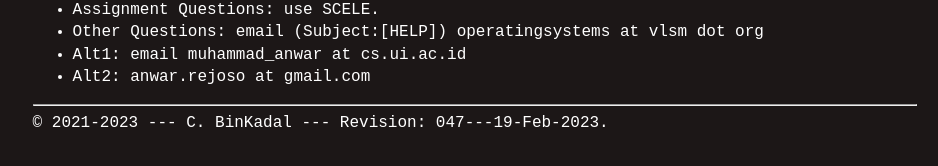
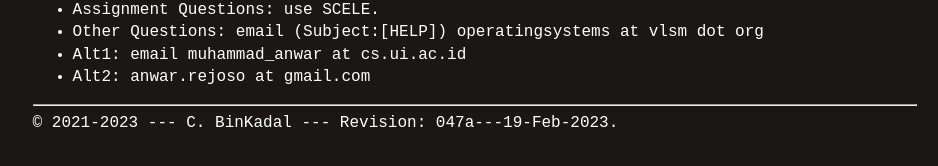
Before and after one commit to os2xx/sysprog, a Jekyll site: the page built from mam.md, in a window 1280 px wide. Shown: the part 269-435 px from the top of the page, without its empty margins (165-1103 px from the left). Built offline with Jekyll 4.4.1, drawn with Linux system fonts in a browser that asks for light colours; our own code applies the rules of GitHub Pages for plain Markdown files.

Commit message:
modified:   _config.yml

```diff
--- a/_config.yml
+++ b/_config.yml
@@ -1,5 +1,5 @@
 title: System Programing - Pemerograman Sistem
-version:     "047---19-Feb-2023"
+version:     "047a---19-Feb-2023"
 copyright:   "2021-2023"
 description: This is the System Programing course site,
       a GitHub Page, hosted at GitHub.com (thank you!).
```
Also changed, not shown: 000.md (+1 -1 lines).
